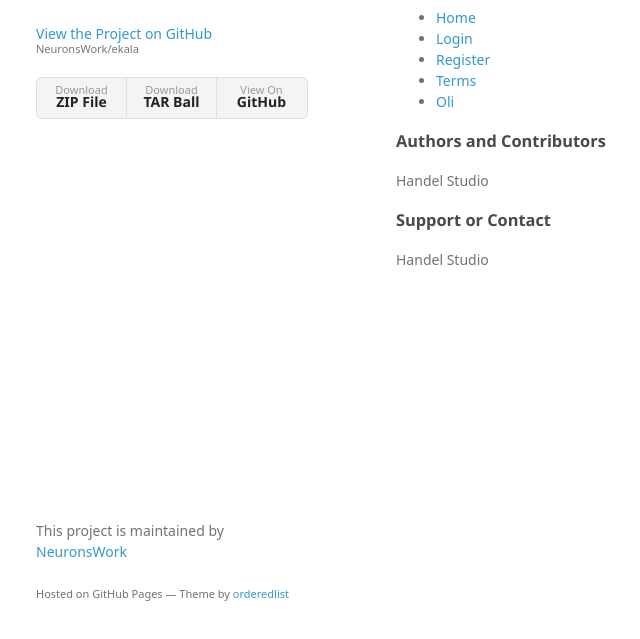
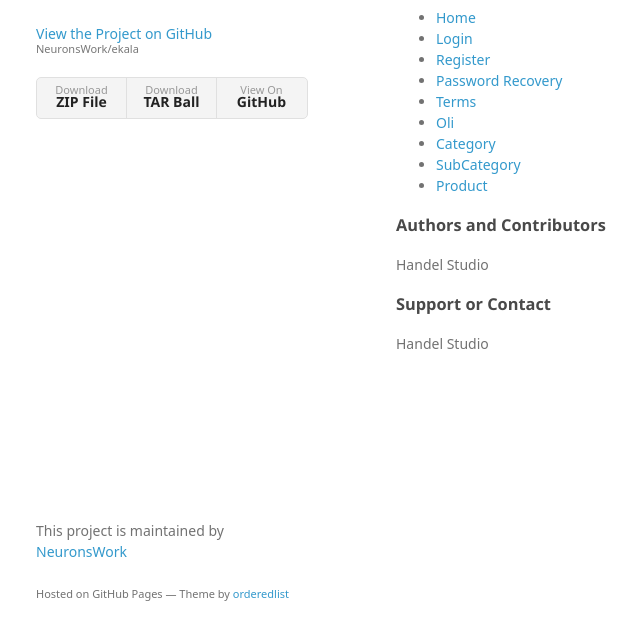
Before and after one commit to NeuronsWork/ekala, a plain HTML site: page index.html in a window 1280 px wide. Shown: the part 127-766 px from the top of the page, without its empty margins (174-814 px from the left). Drawn offline with Linux system fonts and the light colour scheme; a web font is replaced by a local one.

```diff
--- a/index.html
+++ b/index.html
@@ -38,8 +38,12 @@
 <li><a href="http://neuronswork.work/projects/ekala/">Home</a></li>
 <li><a href="http://neuronswork.work/projects/ekala/">Login</a></li>
 <li><a href="http://neuronswork.work/projects/ekala/register.html">Register</a></li>
+<li><a href="http://neuronswork.work/projects/ekala/pass-recovery.html">Password Recovery</a></li>
 <li><a href="http://neuronswork.work/projects/ekala/terms.html">Terms</a></li>
 <li><a href="http://neuronswork.work/projects/ekala/oli.html">Oli</a></li>
+<li><a href="http://neuronswork.work/projects/ekala/category.html">Category</a></li>
+<li><a href="http://neuronswork.work/projects/ekala/subcategory.html">SubCategory</a></li>
+<li><a href="http://neuronswork.work/projects/ekala/product.html">Product</a></li>
 </ul>
 
 <h3>
--- a/params.json
+++ b/params.json
@@ -1 +1 @@
-{"name":"Ekala","tagline":"Web ekala","body":"### Page Ekala\r\n\r\n### Home\r\n- [Home](http://neuronswork.work/projects/ekala/)\r\n- [Login](http://neuronswork.work/projects/ekala/)\r\n- [Register](http://neuronswork.work/projects/ekala/register.html)\r\n- [Terms](http://neuronswork.work/projects/ekala/terms.html)\r\n- [Oli](http://neuronswork.work/projects/ekala/oli.html)\r\n\r\n### Authors and Contributors\r\nHandel Studio\r\n\r\n### Support or Contact\r\nHandel Studio","google":"","note":"Don't delete this file! It's used internally to help with page regeneration."}
+{"name":"Ekala","tagline":"Web ekala","body":"### Page Ekala\r\n\r\n### Home\r\n- [Home](http://neuronswork.work/projects/ekala/)\r\n- [Login](http://neuronswork.work/projects/ekala/)\r\n- [Register](http://neuronswork.work/projects/ekala/register.html)\r\n- [Password Recovery](http://neuronswork.work/projects/ekala/pass-recovery.html)\r\n- [Terms](http://neuronswork.work/projects/ekala/terms.html)\r\n- [Oli](http://neuronswork.work/projects/ekala/oli.html)\r\n- [Category](http://neuronswork.work/projects/ekala/category.html)\r\n- [SubCategory](http://neuronswork.work/projects/ekala/subcategory.html)\r\n- [Product](http://neuronswork.work/projects/ekala/product.html)\r\n\r\n### Authors and Contributors\r\nHandel Studio\r\n\r\n### Support or Contact\r\nHandel Studio","google":"","note":"Don't delete this file! It's used internally to help with page regeneration."}
```
